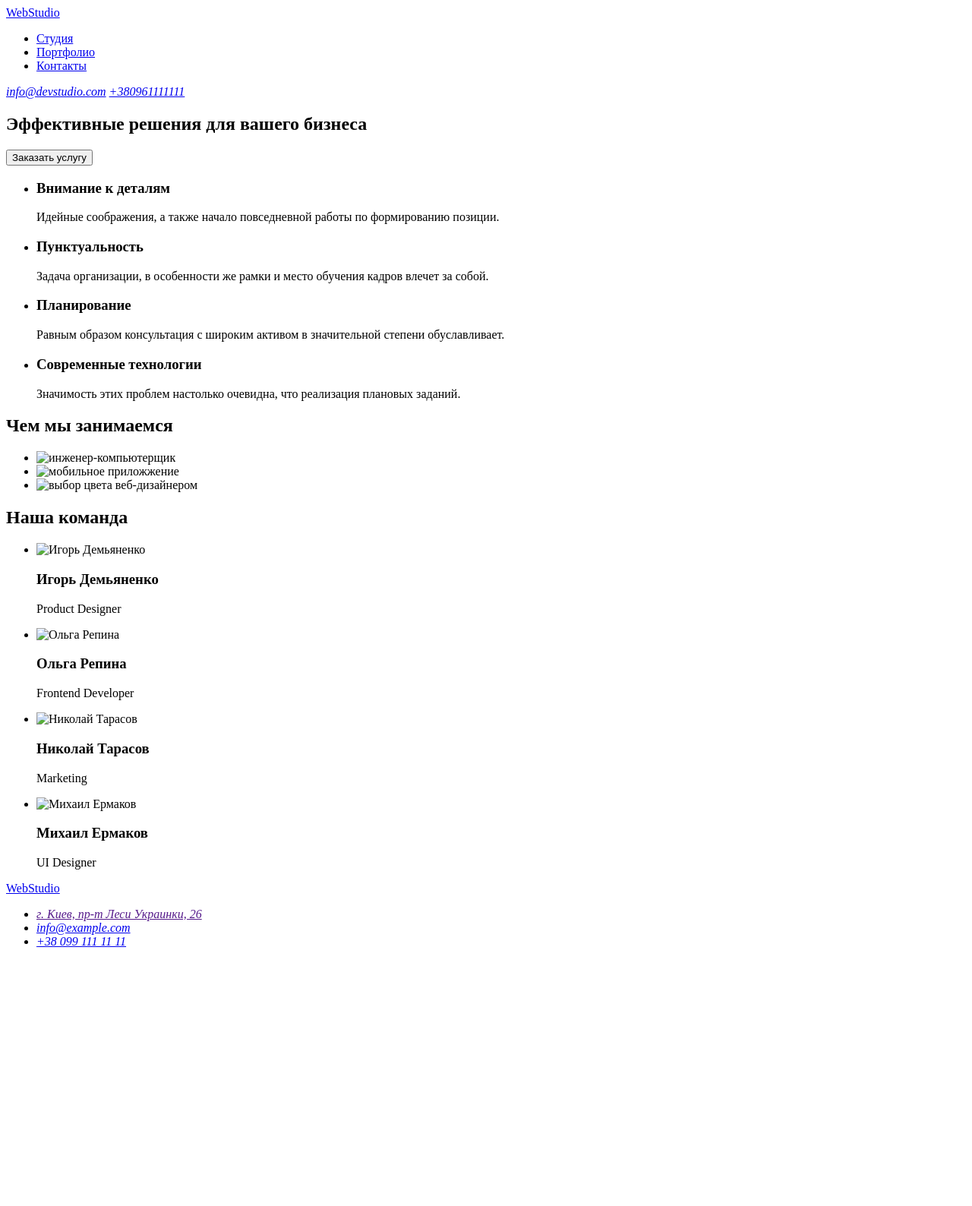
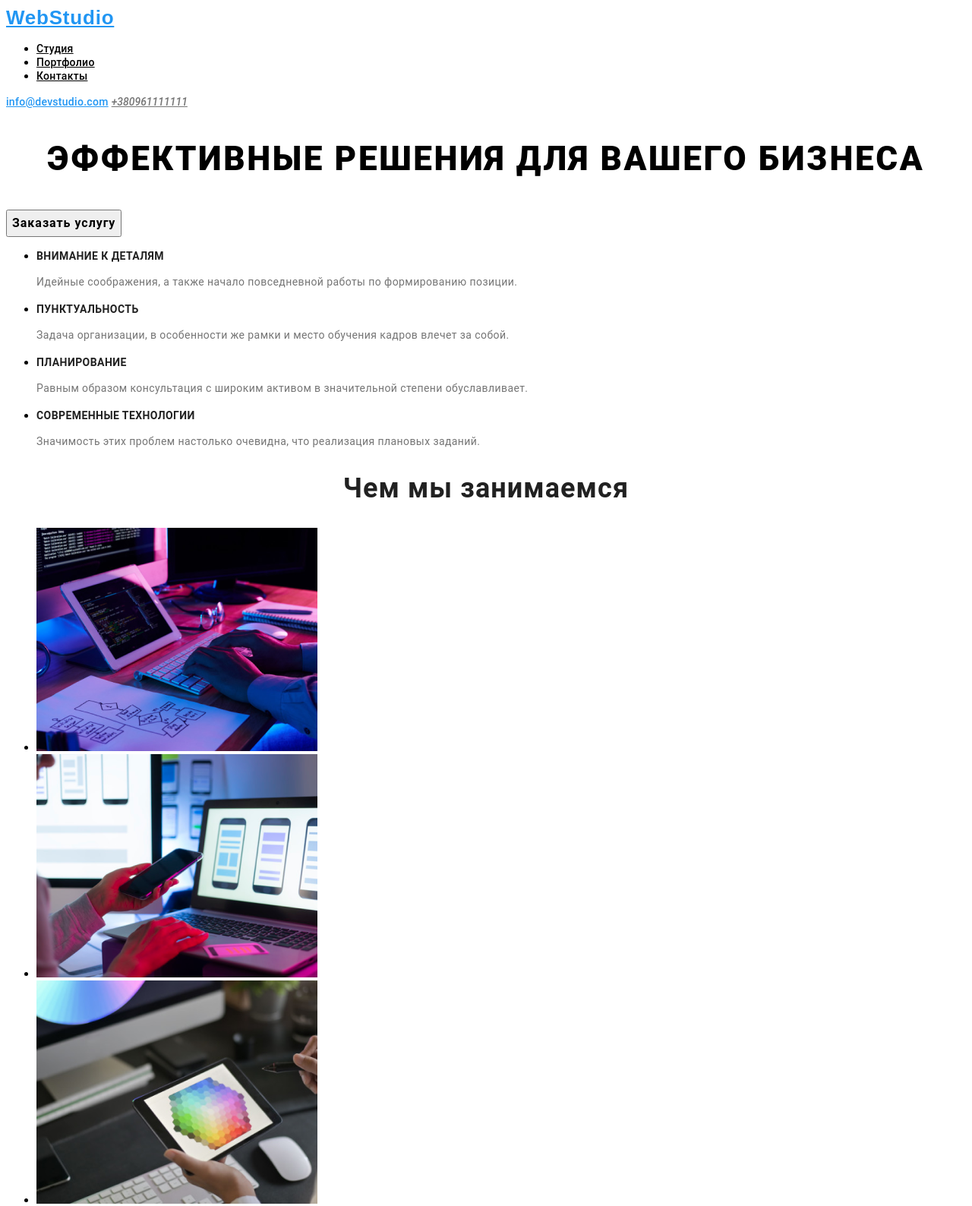
Before and after one commit to OlexandraTsys/goit-markup-hw-02, a plain HTML site: page index.html in a window 1280 px wide. Shown: the top 1588 px of the page at 76% size. Before the commit the page ends 1265 px from the top, so only its background shows below. Drawn offline with Linux system fonts and the light colour scheme.

Commit message:
файлы перемещены с репозитория  goit-markup-hw-02
файлы перемещены с репозитория  goit-markup-hw-02

Co-Authored-By: OlexandraTsys <73896805+olexandratsys@users.noreply.github.com>

```diff
--- /dev/null
+++ b/css/styles.css
@@ -0,0 +1,143 @@
+.logo{
+    font-family: "Raleway", sans-serif;
+    font-weight: bold;
+    font-size: 26px;
+    line-height: 1.19;
+    letter-spacing: 0.03em;
+    color: #2196F3;
+    /* identical to box height */
+}
+
+.navigation-list-link {
+    font-family: "Roboto", sans-serif;
+    font-weight: 500;
+    font-size: 14px;
+    line-height: 1.14;
+    letter-spacing: 0.02em;
+    color: #000000;
+}
+
+.navigation-list-link:hover,
+.navigation-list-link:focus{
+    color: #2196F3;
+}
+.header-mail{
+    font-family: "Roboto", sans-serif;
+    font-style: normal;
+    font-weight: 500;
+    font-size: 14px;
+    line-height: 1.14;
+    letter-spacing: 0.02em;
+    color: #2196F3;
+}
+
+.header-tel {
+    font-family: "Roboto", sans-serif;
+
+    font-weight: 500;
+    font-size: 14px;
+    line-height: 1.14
+    letter-spacing: 0.02em;
+    color: #757575;
+}
+
+.main-head {
+    font-family: "Roboto", sans-serif;
+    font-size: 44px;
+    line-height: 60px;
+    font-weight: 900;
+    letter-spacing: 0.06em;
+    text-transform: uppercase;
+    text-align: center;
+    /*color: #FFFFFF;*/
+}
+
+.modal-btn {
+    font-family: "Roboto", sans-serif;
+    font-size: 16px;
+    line-height: 1.87;
+    font-weight: bold;
+    align-items: center;
+    text-align: center;
+    letter-spacing: 0.06em;
+    display: flex;
+    /*color: #FFFFFF;*/
+}
+
+.priority-title {
+    font-family: "Roboto", sans-serif;
+    font-weight: bold;
+    font-size: 14px;
+    line-height: 1.14;
+    letter-spacing: 0.03em;
+    text-transform: uppercase;
+    color: #212121;
+}
+
+.priority-text {
+    font-family: "Roboto", sans-serif;
+    font-weight: normal;
+    font-size: 14px;
+    line-height: 1.71;
+    letter-spacing: 0.03em;
+    color: #757575;
+}
+
+.dong-title {
+    font-family: "Roboto", sans-serif;
+    font-size: 36px;
+    line-height: 1.16;
+    text-align: center;
+    letter-spacing: 0.03em;
+    font-weight: bold;
+    color: #212121;
+}
+
+.team-title {
+    font-family: "Roboto", sans-serif;
+    font-weight: bold;
+    font-size: 36px;
+    line-height: 1.16;
+    text-align: center;
+    letter-spacing: 0.03em;
+    color: #212121;
+}
+
+.team-list-name {
+    font-family: "Roboto", sans-serif;
+    font-weight: 700;
+    font-size: 16px;
+    line-height: 1.188;
+    text-align: center;
+    letter-spacing: 0.03em;
+    color: #212121;
+}
+
+.team-list-position {
+    font-family: "Roboto", sans-serif;
+    font-weight: normal;
+    font-size: 16px;
+    line-height: 1.188;
+    text-align: center;
+    letter-spacing: 0.03em;
+    color: #757575;
+}
+
+.contact-logo {
+    font-family: "Raleway", sans-serif;
+    font-weight: bold;
+    font-size: 26px;
+    line-height: 1.193;
+    letter-spacing: 0.03em;
+    color: #2196F3;
+}
+
+.contact-list-link {
+    font-family: "Roboto", sans-serif;
+    font-style: normal;
+    font-size: 14px;
+    line-height: 1.715;
+    font-weight: normal;
+    letter-spacing: 0.03em;
+    /*color: rgba(255, 255, 255, 0.6);*/
+}
--- /dev/null
+++ b/css2/styles2.css
@@ -0,0 +1,95 @@
+.logo{
+    font-family: "Raleway", sans-serif;
+    font-weight: bold;
+    font-size: 26px;
+    line-height: 1.19;
+    letter-spacing: 0.03em;
+    color: #2196F3;
+}
+
+.navigation-list-link {
+    font-family: "Roboto", sans-serif;
+    font-weight: 500;
+    font-size: 14px;
+    line-height: 1.14;
+    letter-spacing: 0.02em;
+    color: #000000;
+}
+
+.navigation-list-link:hover,
+.navigation-list-link:focus{
+    color: #2196F3;
+}
+.header-mail{
+    font-family: "Roboto", sans-serif;
+    font-style: normal;
+    font-weight: 500;
+    font-size: 14px;
+    line-height: 1.14;
+    letter-spacing: 0.02em;
+    color: #2196F3;
+}
+
+.header-tel {
+    font-family: "Roboto", sans-serif;
+    font-weight: 500;
+    font-size: 14px;
+    line-height: 1.14
+    letter-spacing: 0.02em;
+    color: #757575;
+}
+
+.links-btn {
+    font-family: "Roboto", sans-serif;
+    font-size: 16px;
+    line-height: 1.625;
+    font-weight: 700;
+    letter-spacing: 0.03em;
+    text-align: center;
+    color: #212121;
+
+}
+
+.links-btn:hover,
+.links-btn:focus {
+    color: #FFFFFF;
+}
+
+.project-list-img {
+    font-family: "Roboto", sans-serif;
+    font-weight: bold;
+    font-size: 18px;
+    line-height: 36px;
+    letter-spacing: 0.06em;
+    color: #212121;
+    font-family: Roboto;
+}
+
+.project-item-img {
+    font-family: Roboto;
+font-style: normal;
+font-weight: normal;
+font-size: 16px;
+line-height: 1.875;
+letter-spacing: 0.03em;
+color: #757575;
+}
+
+.contact-logo {
+    font-family: "Raleway", sans-serif;
+    font-weight: bold;
+    font-size: 26px;
+    line-height: 1.193;
+    letter-spacing: 0.03em;
+    color: #2196F3;
+}
+
+.contact-list-link {
+    font-family: "Roboto", sans-serif;
+    font-style: normal;
+    font-size: 14px;
+    line-height: 1.715;
+    font-weight: normal;
+    letter-spacing: 0.03em;
+    /*color: rgba(255, 255, 255, 0.6);*/
+}
--- a/index.html
+++ b/index.html
@@ -3,56 +3,61 @@
 <head>
     <meta charset="UTF-8">
     <meta name="viewport" content="width=device-width, initial-scale=1.0">
-    <title>Web Studio</title>
+    <title>Главная</title>
+    <link rel="stylesheet" href="./css/styles.css">
 </head>
+
 <body>
-    <header>
-        <a lang="en" href="#">WebStudio</a>
-       <ul>
-        <li>
-            <a href="#">Студия</a>
+    <header class="header">
+        <nav  class="nav">
+          <a class="logo" lang="en" href="#">WebStudio</a>
+       <ul class="navigation-list">
+        <li class="navigatoin-list-item">
+            <a class="navigation-list-link" href="#">Студия</a>
         </li>
-        <li>
-            <a href="#">Портфолио</a>
+        <li class="navigatoin-list-item">
+            <a class="navigation-list-link" href="#">Портфолио</a>
         </li>
-        <li>
-            <a href="#">Контакты</a>
+        <li class="navigatoin-list-item">
+            <a class="navigation-list-link" href="#">Контакты</a>
         </li>
     </ul>
-    <address>
-        <a href="mail:info@devstudio.com">info@devstudio.com</a>
-        <a href="tel:+380961111111">+380961111111</a>
+        </nav>
+
+    <address class="address">
+        <a class="header-mail" href="mail:info@devstudio.com">info@devstudio.com</a>
+        <a class="header-tel" href="tel:+380961111111">+380961111111</a>
     </address>
     </header>
 
     <main>
-        <section>
+        <section class="main-block">
             <div>
-                <h1>Эффективные решения для вашего бизнеса</h1>
-                <button type="button">Заказать услугу</button>
+                <h1 class="main-head">Эффективные решения для вашего бизнеса</h1>
+                <button class="modal-btn" type="button">Заказать услугу</button>
             </div>
         </section>
 
         <!--priority-->
 
-        <section>
+        <section class="priority">
             <div>
-                <ul>
-                    <li>
-                    <h3>Внимание к деталям</h3>
-                        <p>Идейные соображения, а также начало повседневной работы по формированию позиции.</p>
+                <ul class="priority-list">
+                    <li class="priority-list-item">
+                        <h3 class="priority-title">Внимание к деталям</h3>
+                        <p class="priority-text">Идейные соображения, а также начало повседневной работы по формированию позиции.</p>
                     </li>
                     <li>
-                        <h3>Пунктуальность</h3>
-                        <p>Задача организации, в особенности же рамки и место обучения кадров влечет за собой.</p>
+                        <h3 class="priority-title">Пунктуальность</h3>
+                        <p class="priority-text">Задача организации, в особенности же рамки и место обучения кадров влечет за собой.</p>
                     </li>
                     <li>
-                        <h3>Планирование</h3>
-                        <p>Равным образом консультация с широким активом в значительной степени обуславливает.</p>
+                        <h3 class="priority-title">Планирование</h3>
+                        <p class="priority-text">Равным образом консультация с широким активом в значительной степени обуславливает.</p>
                     </li>
                     <li>
-                        <h3>Современные технологии</h3>
-                        <p>Значимость этих проблем настолько очевидна, что реализация плановых заданий.</p>
+                        <h3 class="priority-title">Современные технологии</h3>
+                        <p class="priority-text">Значимость этих проблем настолько очевидна, что реализация плановых заданий.</p>
                     </li>
                 </ul>
             </div>
@@ -60,16 +65,16 @@
 
         <!--doing-->
 
-        <section>
-            <h2>Чем мы занимаемся</h2>
-            <ul>
-                <li>
+        <section class="doing">
+            <h2 class="dong-title">Чем мы занимаемся</h2>
+            <ul class="doing-list">
+                <li class="doing-list-item">
                     <img src="./imeges/priority/priority-img-1.jpg" alt="инженер-компьютерщик" width="370"  height="294">
                 </li>
-                <li>
+                <li class="doing-list-item">
                     <img src="./imeges/priority/priority-img-2.jpg" alt="мобильное приложжение" width="370" height="294">
                 </li>
-                <li>
+                <li class="doing-list-item">
                     <img src="./imeges/priority/priority-img-3.jpg" alt="выбор цвета веб-дизайнером" width="370" height="294">
                 </li>
             </ul>
@@ -77,46 +82,46 @@
 
         <!--team-->
 
-        <section>
-            <h2>Наша команда</h2>
-            <ul>
-                <li>
+        <section class="team">
+            <h2 class="team-title">Наша команда</h2>
+            <ul class="team-list">
+                <li class="team-list-tem">
                     <img src="./imeges/team/team-img-1.jpg" alt="Игорь Демьяненко" width="270" height="260">
-                    <h3>Игорь Демьяненко</h3>
-                    <p lang="en">Product Designer</p>
+                    <h3 class="team-list-name">Игорь Демьяненко</h3>
+                    <p class="team-liist-position" lang="en">Product Designer</p>
                 </li>
-                <li>
+                <li class="team-list-tem">
                     <img src="./imeges/team/team-img-2.jpg" alt="Ольга Репина" width="270" height="260">
-                    <h3>Ольга Репина</h3>
-                    <p lang="en">Frontend Developer</p>
+                    <h3 class="team-list-name">Ольга Репина</h3>
+                    <p class="team-liist-position" lang="en">Frontend Developer</p>
                 </li>
-                <li>
+                <li class="team-list-tem">
                     <img src="./imeges/team/team-img-3.jpg" alt="Николай Тарасов" width="270" height="260">
-                    <h3>Николай Тарасов</h3>
-                    <p lang="en">Marketing</p>
+                    <h3 class="team-list-name">Николай Тарасов</h3>
+                    <p class="team-liist-position" lang="en">Marketing</p>
                 </li>
-                <li>
+                <li class="team-list-tem">
                     <img src="./imeges/team/team-img-4.jpg" alt="Михаил Ермаков" width="270" height="260">
-                    <h3>Михаил Ермаков</h3>
-                    <p lang="en">UI Designer</p>
+                    <h3 class="team-list-name">Михаил Ермаков</h3>
+                    <p class="team-liist-position" lang="en">UI Designer</p>
                 </li>
             </ul>
         </section>
 
         <!--contact-->
-        <div>
-         <a href="WebStudio">WebStudio</a>
+        <div class="contact">
+         <a  class="contact-logo" href="WebStudio">WebStudio</a>
 
-            <address>
-                <ul>
-                    <li>
-                        <a href="">г. Киев, пр-т Леси Украинки, 26</a>
+            <address class="contact-address">
+                <ul class="contact-list">
+                    <li class="contact-list-item">
+                        <a class="contact-list-link"  href="">г. Киев, пр-т Леси Украинки, 26</a>
                     </li>
-                    <li>
-                        <a href="mailto:info@example.com">info@example.com</a>
+                    <li class="contact-list-item">
+                        <a class="contact-list-link" href="mailto:info@example.com">info@example.com</a>
                     </li>
-                    <li>
-                        <a href="telto:+380991111111">+38 099 111 11 11</a>
+                    <li class="contact-list-item">
+                        <a class="contact-list-link" href="telto:+380991111111">+38 099 111 11 11</a>
                     </li>
                 </ul>
             </address>
```
Also changed, not shown: index2.html (added, +130 -0 lines), imeges/priority/priority-img-1.jpg (added), imeges/priority/priority-img-2.jpg (added), imeges/priority/priority-img-3.jpg (added), imeges/team/team-img-1.jpg (added), imeges/team/team-img-2.jpg (added), imeges/team/team-img-3.jpg (added), imeges/team/team-img-4.jpg (added), imeges2/img-1.jpg (added), imeges2/img-2.jpg (added), imeges2/img-3.jpg (added), imeges2/img-4.jpg (added), imeges2/img-5.jpg (added), imeges2/img-6.jpg (added), 3 more files.
